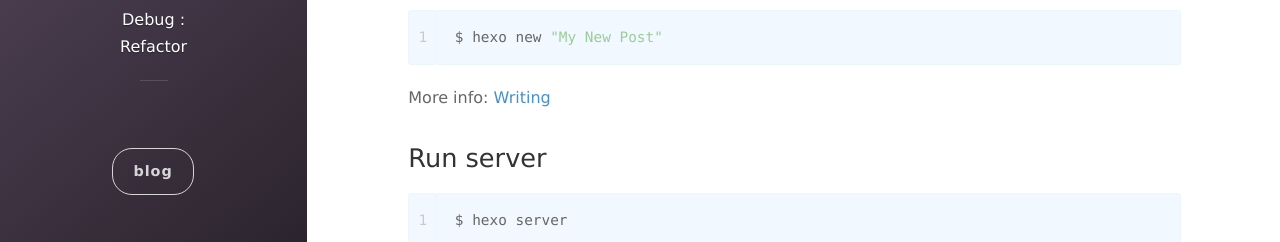
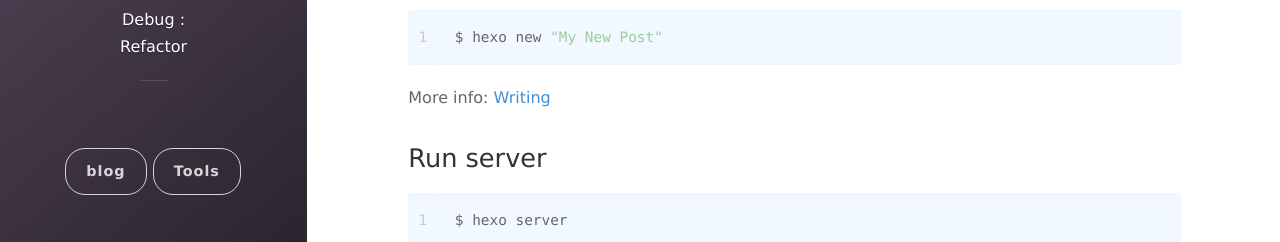
Before and after one commit to Laus4ng/Laus4ng.github.io, a plain HTML site: page 2020/10/07/hello-world/index.html in a window 1280 px wide. Shown: the part 389-631 px from the top of the page. Drawn offline with nearby package versions, Linux system fonts and the light colour scheme; some packages are replaced by stand-ins of ours; a script that the page names is missing.

Commit message:
Site updated: 2020-10-08 20:57:36

```diff
--- a/2020/10/07/hello-world/index.html
+++ b/2020/10/07/hello-world/index.html
@@ -76,6 +76,8 @@
           <nav class="cover-navigation cover-navigation--primary">
             <ul class="navigation">
               <li class="navigation__item"><a href="/#blog" title="Visit the blog" class="blog-button">blog</a></li>
+
+              <li class="navigation__item"><a href="[object Object]">Tools</a></li>
 
             </ul>
           </nav>
```
Also changed, not shown: archives/2020/10/index.html (+2 -0 lines), archives/2020/index.html (+2 -0 lines), archives/index.html (+2 -0 lines), index.html (+2 -0 lines), aboutme/aboutme.html (added).
